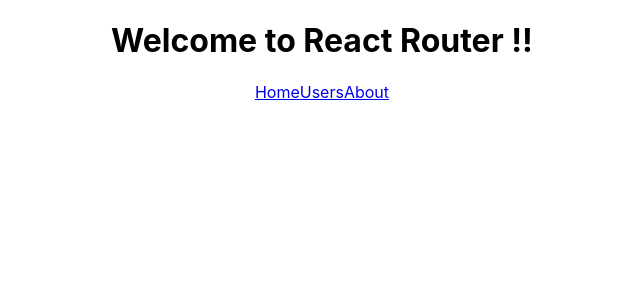
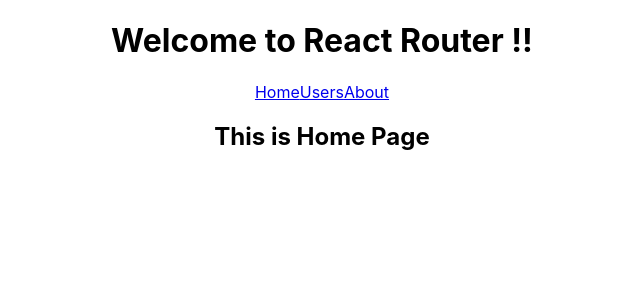
Before and after one commit to kamrul-dev/react-router-practice, a React (Create React App) app: page / in a window 1280 px wide. Shown: the top 300 px of the page, without its empty margins (318-958 px from the left). Built offline with nearby package versions, Linux system fonts and the light colour scheme.

Commit message:
Routes and route declared

```diff
--- a/src/App.js
+++ b/src/App.js
@@ -1,11 +1,20 @@
 
+import { Route, Routes } from 'react-router-dom';
 import './App.css';
+import About from './components/About/About';
 import Header from './components/Header/Header';
+import Home from './components/Home/Home';
+import Users from './components/Users/Users';
 
 function App() {
   return (
     <div className="App">
       <Header></Header>
+      <Routes>
+        <Route path="/" element={<Home></Home>}></Route>
+        <Route path="/users" element={<Users></Users>}>Users</Route>
+        <Route path="/about" element={<About></About>}></Route>
+      </Routes>
     </div>
   );
 }
```
